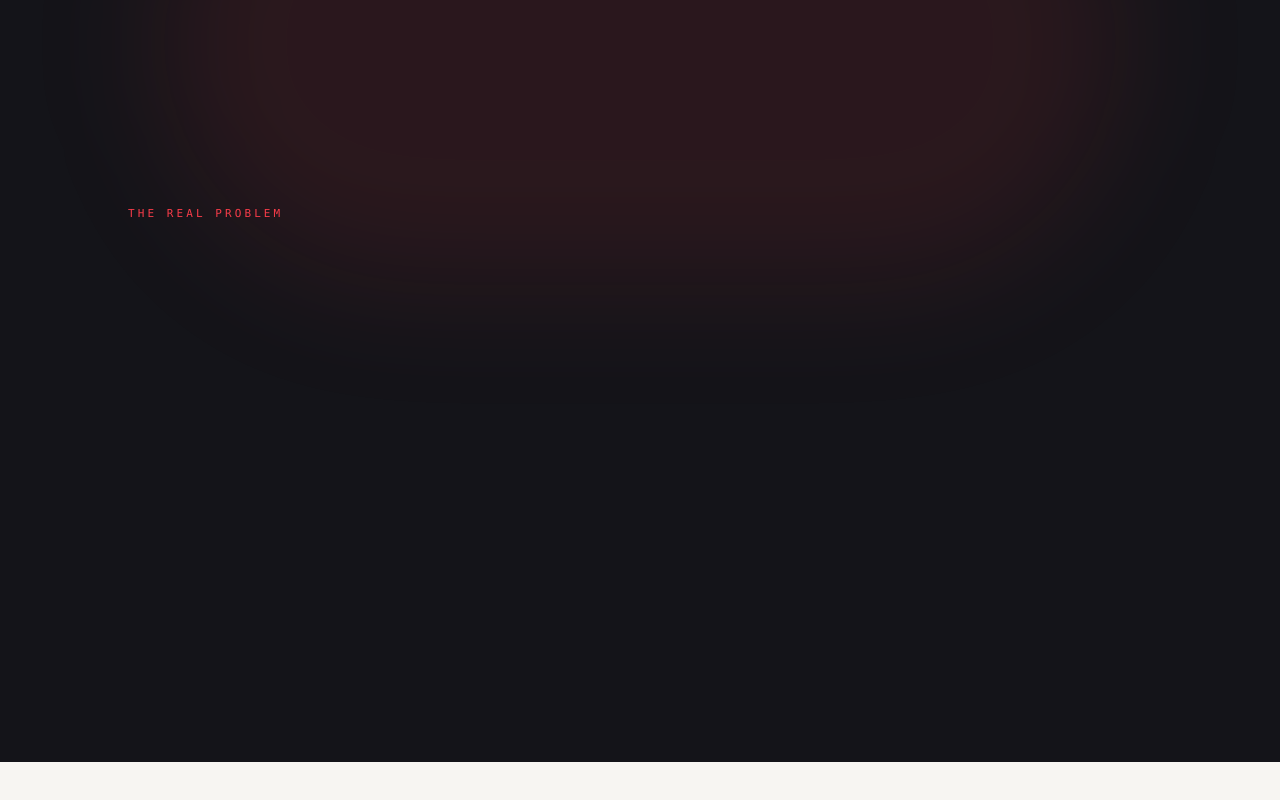
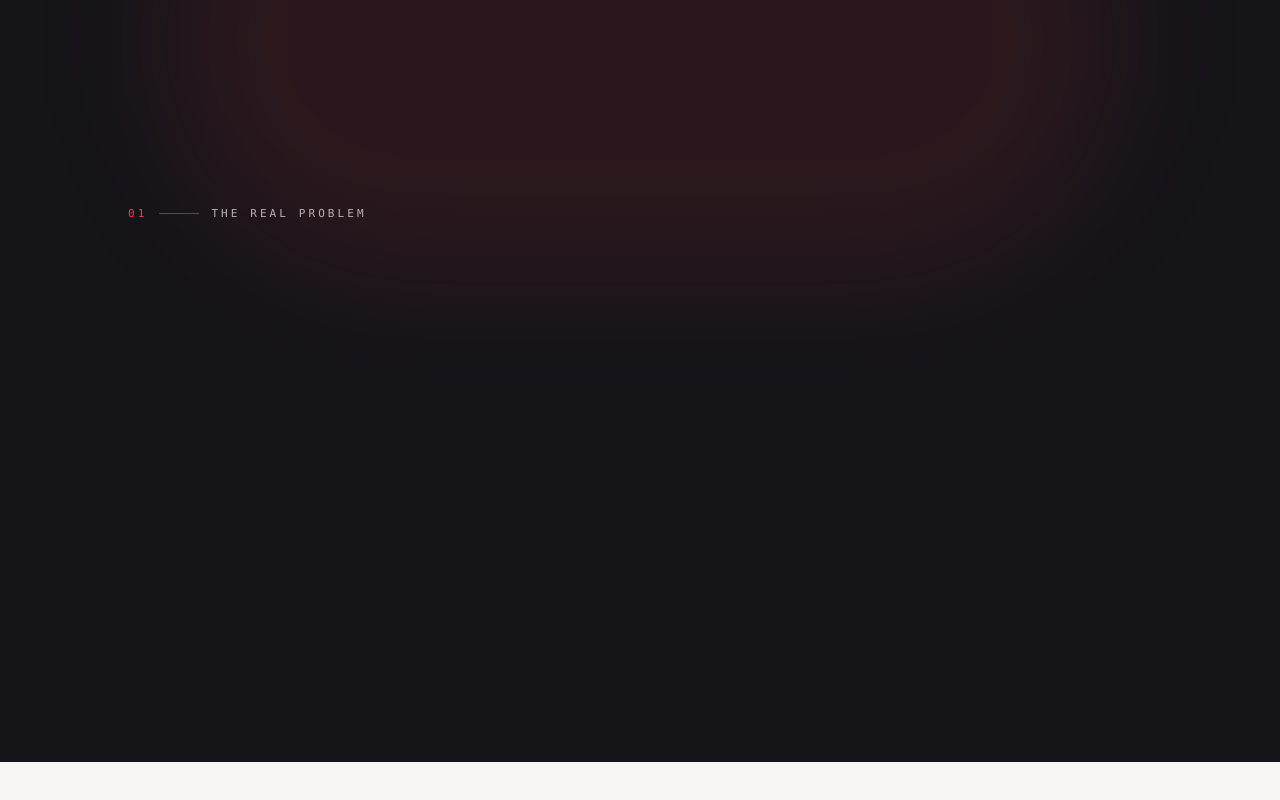
Before and after one commit to manav4u/PrepTracker, a React (Vite) app: page / in a window 1280 px wide. Shown: the part 2189-2989 px from the top of the page. Built offline with nearby package versions, Linux system fonts and the light colour scheme; a web font is replaced by a local one.

Commit message:
gen3 PR C: numbered chapter markers, stamp-in motion, red-ink margin notes
Co-authored-by: MaxwithU19 <156198184+MaxwithU19@users.noreply.github.com>

```diff
--- /dev/null
+++ b/components/landing/ChapterMark.tsx
@@ -0,0 +1,38 @@
+import React from 'react';
+import { gsap } from '../../lib/scroll';
+
+/**
+ * Gen-3 chapter marker: turns section kickers into numbered chapters,
+ * like a syllabus document. Stamps in once when the section enters view
+ * (animation lives in the owning section's useGSAP).
+ */
+type ChapterMarkProps = {
+  n: string;
+  label: string;
+  dark?: boolean;
+};
+
+const ChapterMark: React.FC<ChapterMarkProps> = ({ n, label, dark = false }) => (
+  <p className="ch-mark flex items-baseline gap-3 font-mono text-[11px] uppercase tracking-[0.28em] will-change-transform">
+    <span className={dark ? 'text-[#F63C49]' : 'text-[#D61A40]'}>{n}</span>
+    <span aria-hidden="true" className={`inline-block w-10 h-px translate-y-[-3px] ${dark ? 'bg-[#F7F5F2]/25' : 'bg-[#141419]/20'}`} />
+    <span className={dark ? 'text-[#F7F5F2]/70' : 'text-[#5A5A66]'}>{label}</span>
+  </p>
+);
+
+/** Stamp-in animation for every .ch-mark in scope. Call inside a section's
+ *  useGSAP after the reduceMotion guard. Hit fast, tiny overshoot, settle. */
+export const stampChapterMarks = (): void => {
+  gsap.utils.toArray<HTMLElement>('.ch-mark').forEach((mark) => {
+    const tl = gsap.timeline({ scrollTrigger: { trigger: mark, start: 'top 88%', once: true } });
+    tl.fromTo(
+      mark,
+      { scale: 1.5, rotate: -7, autoAlpha: 0, transformOrigin: '0% 100%' },
+      { scale: 1, rotate: 0, autoAlpha: 1, duration: 0.2, ease: 'power3.in' }
+    )
+      .to(mark, { scale: 1.05, duration: 0.07, ease: 'power1.out' })
+      .to(mark, { scale: 1, duration: 0.2, ease: 'power2.out' });
+  });
+};
+
+export default ChapterMark;
--- a/components/landing/FaqSection.tsx
+++ b/components/landing/FaqSection.tsx
@@ -1,5 +1,6 @@
 import React, { useRef, useState } from 'react';
 import { useGSAP } from '@gsap/react';
+import ChapterMark, { stampChapterMarks } from './ChapterMark';
 import { gsap, reduceMotion } from '../../lib/scroll';
 import { Plus } from 'lucide-react';
 
@@ -36,6 +37,7 @@ const FaqSection: React.FC = () => {
 
   useGSAP(() => {
     if (reduceMotion()) return;
+    stampChapterMarks();
     gsap.fromTo(
       '.fq-head',
       { y: 28, autoAlpha: 0 },
@@ -85,8 +87,9 @@ const FaqSection: React.FC = () => {
 
   return (
     <section ref={root} aria-label="Frequently asked questions" className="relative bg-[#F7F5F2] text-[#141419] px-6 py-24 md:py-32">
+      <p aria-hidden="true" className="hidden xl:block absolute right-8 top-28 font-mono text-[10px] uppercase tracking-[0.34em] text-[#D61A40] [writing-mode:vertical-rl]">your data never leaves this browser</p>
       <div className="max-w-3xl mx-auto">
-        <p className="fq-head font-mono text-[11px] uppercase tracking-[0.28em] text-[#D61A40]">Fair questions</p>
+        <div className="fq-head"><ChapterMark n="04" label="Fair questions" /></div>
         <h2 className="fq-head mt-4 text-3xl md:text-5xl font-bold tracking-[-0.025em] leading-[1.08]">
           Free means free. Offline means offline.
         </h2>
--- a/components/landing/FeatureStack.tsx
+++ b/components/landing/FeatureStack.tsx
@@ -1,5 +1,6 @@
 import React, { useRef } from 'react';
 import { useGSAP } from '@gsap/react';
+import ChapterMark, { stampChapterMarks } from './ChapterMark';
 import { gsap, reduceMotion } from '../../lib/scroll';
 
 const features = [
@@ -46,6 +47,7 @@ const FeatureStack: React.FC = () => {
 
   useGSAP(() => {
     if (reduceMotion()) return;
+    stampChapterMarks();
     const mm = gsap.matchMedia();
     mm.add('(min-width: 768px)', () => {
       const cards = gsap.utils.toArray<HTMLElement>('.fs-card');
@@ -94,8 +96,9 @@ const FeatureStack: React.FC = () => {
 
   return (
     <section ref={root} aria-label="What PrepTracker gives you" className="relative bg-[#F7F5F2] px-4 md:px-6 py-24 md:py-32">
+      <p aria-hidden="true" className="hidden xl:block absolute right-8 top-28 font-mono text-[10px] uppercase tracking-[0.34em] text-[#D61A40] [writing-mode:vertical-rl]">every unit, one checkbox</p>
       <div className="max-w-6xl mx-auto">
-        <p className="font-mono text-[11px] uppercase tracking-[0.28em] text-[#D61A40]">The fix</p>
+        <div className="mb-2"><ChapterMark n="02" label="The fix" /></div>
         <h2 className="mt-4 text-3xl md:text-5xl font-bold tracking-[-0.025em] leading-[1.08] text-[#141419] max-w-3xl">
           Everything you need to see the whole board.
         </h2>
--- a/components/landing/HowItWorks.tsx
+++ b/components/landing/HowItWorks.tsx
@@ -1,5 +1,6 @@
 import React, { useRef } from 'react';
 import { useGSAP } from '@gsap/react';
+import ChapterMark, { stampChapterMarks } from './ChapterMark';
 import { gsap, reduceMotion } from '../../lib/scroll';
 
 const steps = [
@@ -25,6 +26,7 @@ const HowItWorks: React.FC = () => {
 
   useGSAP(() => {
     if (reduceMotion()) return;
+    stampChapterMarks();
     const mm = gsap.matchMedia();
     mm.add('(min-width: 768px)', () => {
       // Scrubbed activation: each step lights up in turn; phone drifts with it
@@ -85,10 +87,11 @@ const HowItWorks: React.FC = () => {
 
   return (
     <section ref={root} aria-label="How PrepTracker works" className="relative bg-[#F7F5F2] text-[#141419] px-6 py-24 md:py-36 overflow-hidden">
+      <p aria-hidden="true" className="hidden xl:block absolute right-8 top-28 font-mono text-[10px] uppercase tracking-[0.34em] text-[#D61A40] [writing-mode:vertical-rl]">no account · no upload</p>
       <div className="max-w-6xl mx-auto grid grid-cols-1 lg:grid-cols-2 gap-14 lg:gap-20">
         <div>
           <div className="hw-head lg:sticky lg:top-32 relative z-10 -mx-3 px-3 pb-8 bg-[#F7F5F2]">
-            <p className="font-mono text-[11px] uppercase tracking-[0.28em] text-[#D61A40]">From zero to tracked</p>
+            <div className="mb-2"><ChapterMark n="03" label="From zero to tracked" /></div>
             <h2 className="mt-4 text-3xl md:text-5xl font-bold tracking-[-0.025em] leading-[1.08]">
               Set up in a minute. Useful the same day.
             </h2>
--- a/components/landing/ProblemScene.tsx
+++ b/components/landing/ProblemScene.tsx
@@ -1,5 +1,6 @@
 import React, { useRef } from 'react';
 import { useGSAP } from '@gsap/react';
+import ChapterMark, { stampChapterMarks } from './ChapterMark';
 import { gsap, reduceMotion } from '../../lib/scroll';
 
 const beats = [
@@ -15,6 +16,7 @@ const ProblemScene: React.FC = () => {
 
   useGSAP(() => {
     if (reduceMotion()) return;
+    stampChapterMarks();
     const mm = gsap.matchMedia();
     mm.add('(min-width: 768px)', () => {
       const tl = gsap.timeline({
@@ -58,7 +60,7 @@ const ProblemScene: React.FC = () => {
       />
       {/* Desktop: pinned kinetic beats */}
       <div className="relative max-w-5xl mx-auto h-full hidden md:flex flex-col justify-center">
-        <p className="font-mono text-[11px] uppercase tracking-[0.28em] text-[#F63C49] mb-10">The real problem</p>
+        <div className="mb-10"><ChapterMark n="01" label="The real problem" dark /></div>
         <div className="relative min-h-[16rem]">
           {beats.map((b) => (
             <div key={b.kicker} className="ps-line absolute inset-x-0 top-0">
@@ -76,7 +78,7 @@ const ProblemScene: React.FC = () => {
       </div>
       {/* Mobile / fallback: stacked, static */}
       <div className="relative max-w-3xl mx-auto md:hidden">
-        <p className="font-mono text-[11px] uppercase tracking-[0.28em] text-[#F63C49] mb-10">The real problem</p>
+        <div className="mb-10"><ChapterMark n="01" label="The real problem" dark /></div>
         <div className="space-y-12">
           {beats.map((b) => (
             <div key={b.kicker}>
```
